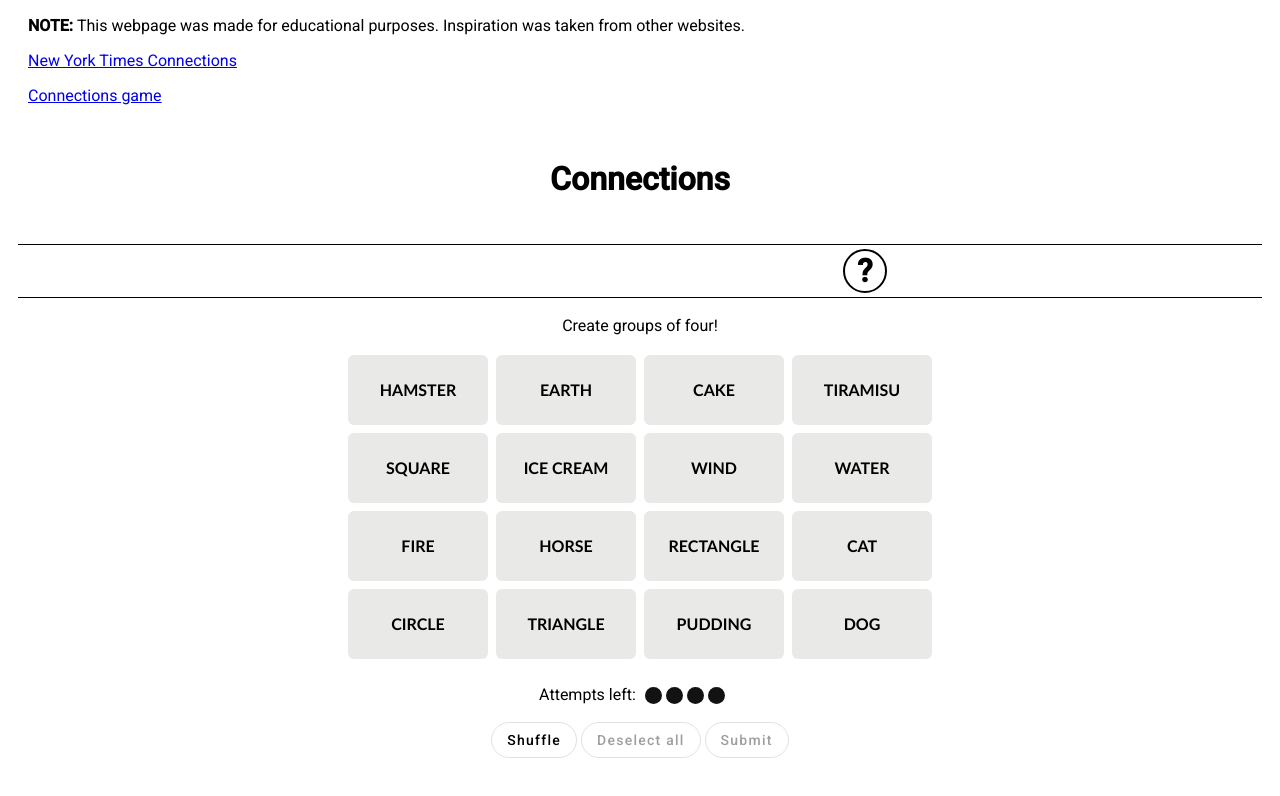
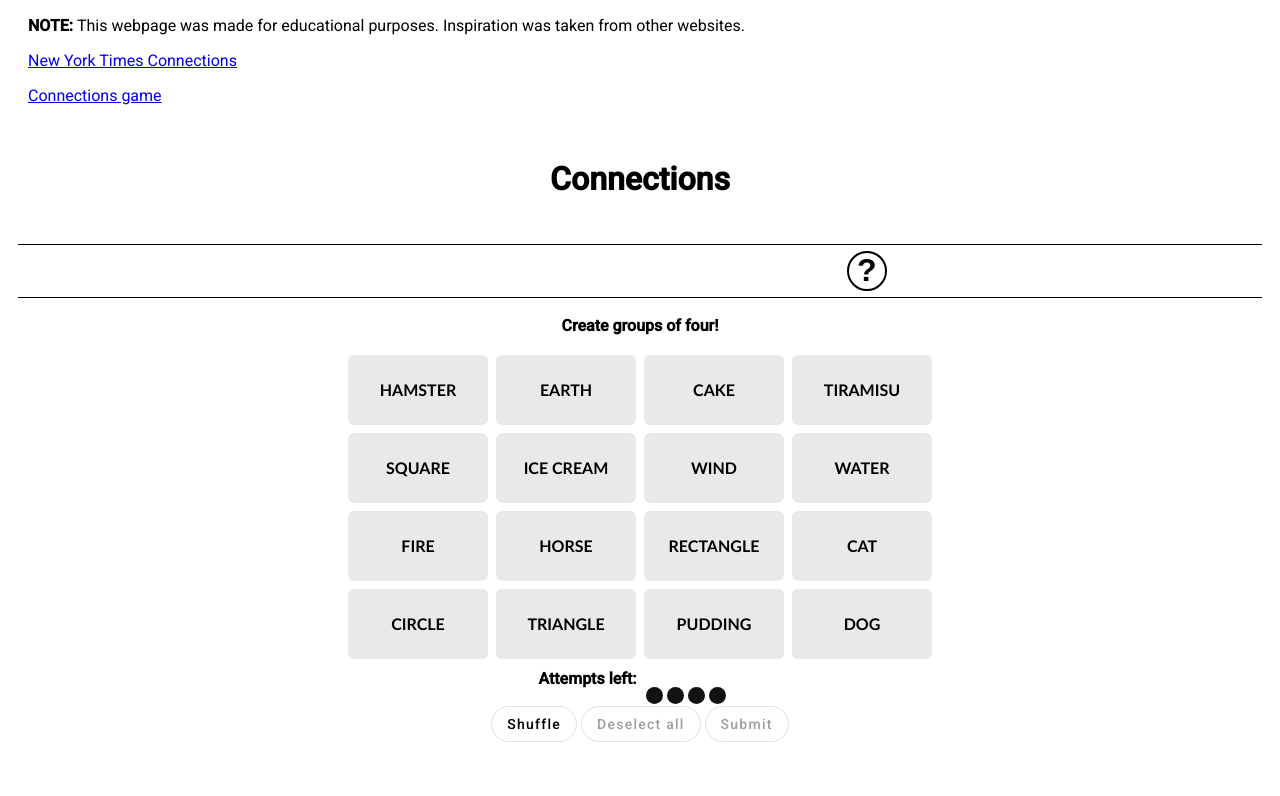
Before and after one commit to emmiberge/word-game-2.0, an Angular app: page / in a window 1280 px wide. Shown: the top 796 px of the page. Built offline with nearby package versions, Linux system fonts and the light colour scheme.

Commit message:
formatting

```diff
--- a/src/app/app.component.css
+++ b/src/app/app.component.css
@@ -4,6 +4,12 @@
     margin: 10px;
     flex-direction: column;
     align-items: center;
+}
+
+h5{
+    font-size: medium;
+    margin: 0;
+    padding: 0;
 }
 
 .inner-container{
--- a/src/app/app.component.html
+++ b/src/app/app.component.html
@@ -11,13 +11,13 @@
 
   <app-toolbar style="width: 100%;"></app-toolbar>
   <div class="inner-container">
-    <p style="margin-bottom: 10px; margin-top: 18px;">Create groups of four!</p>
+    <h5 style="margin-bottom: 10px; margin-top: 18px;">Create groups of four!</h5>
     <div style="display: flex; flex-direction: column; align-items: center;">
       <app-finished-row [correctGuesses]="correctGuesses" style="width: 585px;"></app-finished-row>
       <app-grid (taskNameEvent) = 'receiveGameEvent($event)' (correctGuess)='addCorrectGuess($event)' ></app-grid>
     </div>
     <div style="display: flex;">
-      <p class="textAttempts">Attempts left:</p>
+      <h5 class="textAttempts">Attempts left:</h5>
       <div class="dotContainer" >
         <span *ngFor="let n of numSequence(attemptsLeft)" class="dotAttempt"></span>
       </div>
@@ -29,7 +29,7 @@
     </div>
 
 
-  <p>{{displayText}}</p>
+  <h5>{{displayText}}</h5>
 
   <button *ngIf="isGameFinished"  class="button-in-row" (click)="newGame()" mat-stroked-button>New Game</button>
 
--- a/src/app/app.component.ts
+++ b/src/app/app.component.ts
@@ -90,12 +90,12 @@ export class AppComponent {
   receiveGameEvent(event : GameEvent){
     switch(event){
       case GameEvent.PLAYER_WON:
-        this.displayText = "Congratulations, you won!";
+        this.displayText = "Congratulations, you won";
         this.canSubmitGuess = false;
         this.isGameFinished = true;
         return;
       case GameEvent.PLAYER_LOST:
-        this.displayText = "You lost :(";
+        this.displayText = "You lost";
         this.canSubmitGuess = false;
         this.isGameFinished = true;
         return;
--- a/src/components/about-dialog/about-dialog.component.css
+++ b/src/components/about-dialog/about-dialog.component.css
@@ -1,5 +1,6 @@
 h2{
     font-family: Arial, sans-serif;
+    margin-bottom: 6px;
 }
 
 p, li{
--- a/src/components/about-dialog/about-dialog.component.html
+++ b/src/components/about-dialog/about-dialog.component.html
@@ -1,7 +1,9 @@
-<h2 mat-dialog-title style="padding-bottom: 0;">How to play </h2>
+<h2 mat-dialog-title style="padding-bottom: 0;">Instructions</h2>
 <mat-dialog-content>
 <div style="min-width: 387px; max-width: 488px; padding-top: 0;">
   <h4 style="margin-top: 0;">Find groups of four items that share something in common.</h4>
+  <p>Each puzzle has exactly one solution. Some words might seem to belong
+    to multiple categories, you might need to think about them for a while!</p>
   <ul>
     <li>When you have chosen four words, select 'Submit' to make a guess.</li>
     <li>If you make four mistakes, you lose!</li>
@@ -13,10 +15,7 @@
     <li>SUPER ___ : Nova, Hero, Market, Star</li>
   </ul>
 
-  <p>Each puzzle has exactly one solution. Some words might seem to belong
-  to multiple categories, you might need to think about them for a while!</p>
 
-  <p>Each group has its own color, which you can see once you find a particular group.</p>
 
 </div>
 </mat-dialog-content>
--- a/src/components/toolbar/toolbar.component.css
+++ b/src/components/toolbar/toolbar.component.css
@@ -23,4 +23,5 @@
     color: black;
     font-weight: bold;
     font-size: 32px;
+
 }
--- a/src/components/toolbar/toolbar.component.html
+++ b/src/components/toolbar/toolbar.component.html
@@ -1,3 +1,3 @@
 <div class="container">
-    <div (click)="openDialog()" class="option">?</div>
+    <button (click)="openDialog()" class="option">?</button>
 </div>
```
Also changed, not shown: azure-pipelines.yml (deleted, +0 -21 lines).
